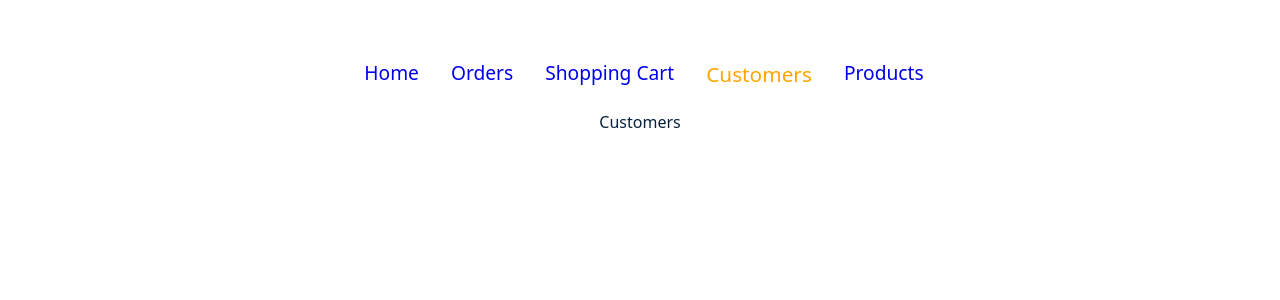
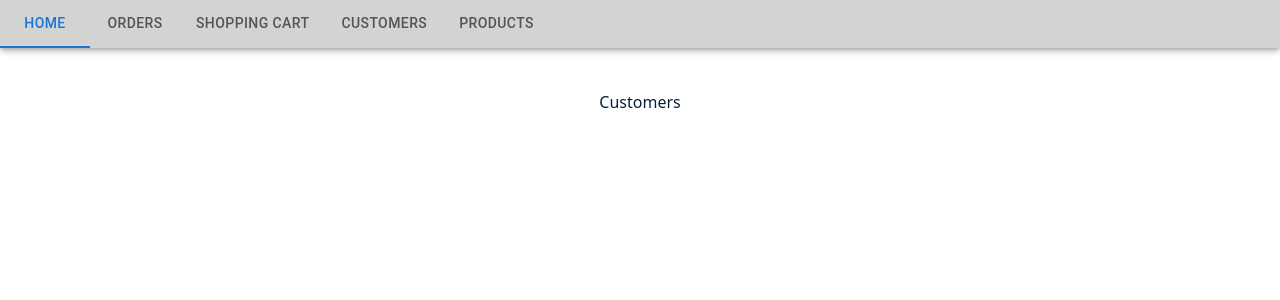
Before and after one commit to konspirin/bakery-shop-java-27-30, a React (Vite) app: page /customers in a window 1280 px wide. Shown: the top 300 px of the page. Built offline with nearby package versions, Linux system fonts and the light colour scheme.

Commit message:
component NavigatorDeskTop was created based on MUI <Tab>

```diff
--- a/package.json
+++ b/package.json
@@ -10,6 +10,9 @@
     "preview": "vite preview"
   },
   "dependencies": {
+    "@emotion/react": "^11.14.0",
+    "@emotion/styled": "^11.14.0",
+    "@mui/material": "^7.1.1",
     "react": "^19.1.0",
     "react-dom": "^19.1.0",
     "react-router-dom": "^7.6.2"
--- a/src/App.tsx
+++ b/src/App.tsx
@@ -9,10 +9,11 @@ import ShoppingCart from "./components/ShoppingCart.tsx";
 //import ProductLayout from "./components/navigation/ProductLayout.tsx";
 import Dairy from "./components/Dairy.tsx";
 import Bread from "./components/Bread.tsx";
-import Navigator from "./components/navigation/Navigator.tsx";
+//import Navigator from "./components/navigation/Navigator.tsx";
 import {navItems, productItems} from "./configurations/nav-config.ts";
 import ErrorPage from "./components/servicePages/ErrorPage.tsx";
 import {useEffect} from "react";
+import NavigatorDeskTop from "./components/navigation/NavigatorDeskTop.tsx";
 
 function App() {
     const location = useLocation();
@@ -26,14 +27,15 @@ function App() {
     return (
         <Routes>
             {/*<Route path={Paths.HOME} element={<Layout/>}>*/}
-            <Route path={Paths.HOME} element={<Navigator items={navItems}/>}>
+            {/*<Route path={Paths.HOME} element={<Navigator items={navItems}/>}>*/}
+            <Route path={Paths.HOME} element={<NavigatorDeskTop items={navItems}/>}>
                 <Route index element={<Home/>}/>
                 <Route path={Paths.CUSTOMERS} element={<Customers/>}/>
                 <Route path={Paths.ORDERS} element={<Orders/>}/>
                 <Route path={Paths.CART} element={<ShoppingCart/>}/>
                 {/*<Route path={Paths.PRODUCTS} element={<Products/>}/>*/}
                 {/*<Route path={Paths.PRODUCTS} element={<ProductLayout/>}>*/}
-                <Route path={Paths.PRODUCTS} element={<Navigator items={productItems} sub={'sub'}/>}>
+                <Route path={Paths.PRODUCTS} element={<NavigatorDeskTop items={productItems}/>}>
                     <Route path={Paths.BREAD} element={<Bread/>}/>
                     <Route path={Paths.DAIRY} element={<Dairy/>}/>
                 </Route>
--- /dev/null
+++ b/src/components/navigation/NavigatorDeskTop.tsx
@@ -0,0 +1,33 @@
+import type {RouteType} from "../../utils/shop-types.ts";
+import {type FC, useState} from "react";
+import {AppBar, Box, Tab, Tabs} from "@mui/material";
+import * as React from "react";
+import {Link, Outlet} from "react-router-dom";
+
+type Props = {
+    items: RouteType[],
+    sub?: string
+}
+const NavigatorDeskTop: FC<Props> = ({items}) => {
+    const [value, setValue] = useState(0);
+    const handleOnChange =
+        (_e: React.SyntheticEvent, newValue: number) => {
+            setValue(newValue)
+        }
+    return (
+        <Box sx={{mt: '50px'}}>
+            <AppBar sx={{backgroundColor:'lightgrey'}}>
+                <Tabs value={value} onChange={handleOnChange}>
+                    {
+                        items.map(item =>
+                            <Tab key={item.path} component={Link} to={item.path} label={item.title}/>
+                        )
+                    }
+                </Tabs>
+            </AppBar>
+            <Outlet/>
+        </Box>
+    );
+};
+
+export default NavigatorDeskTop;
```
Also changed, not shown: 1 other file (tests, documents, lock files or other folders).
